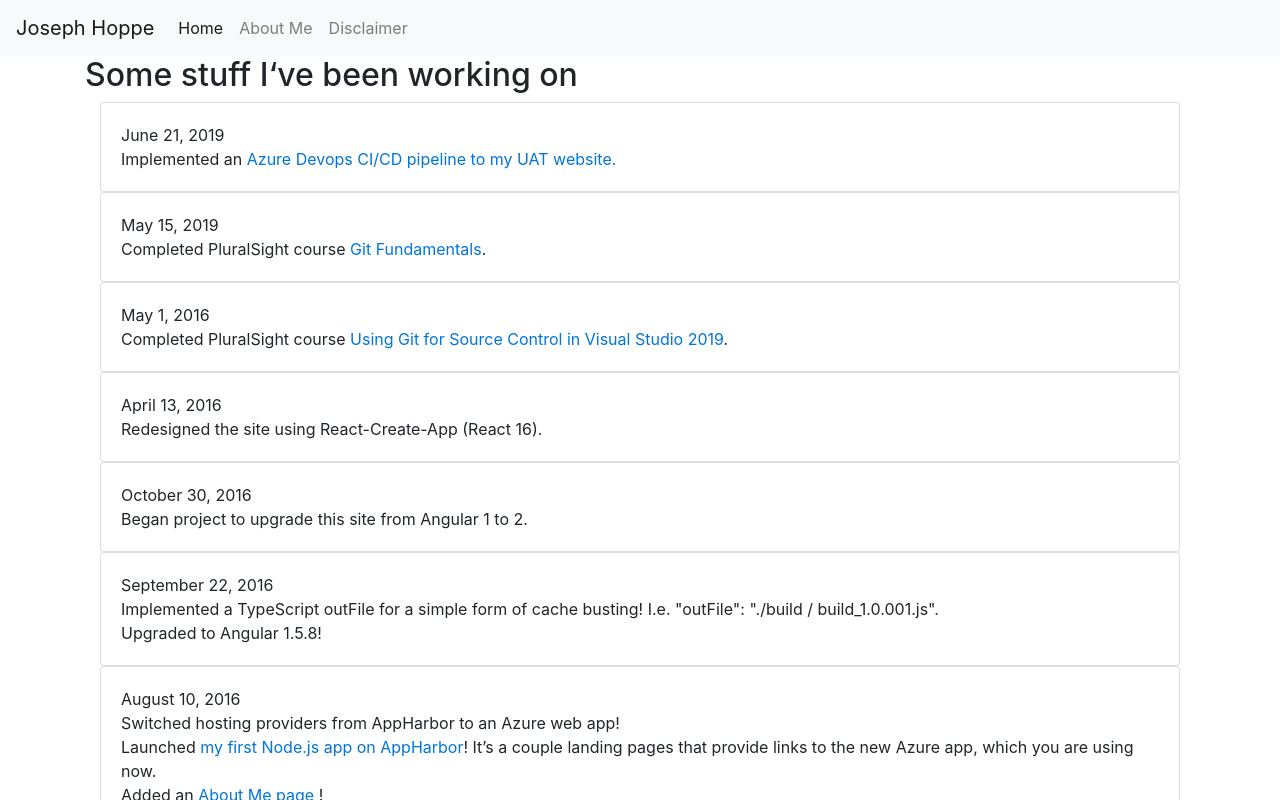
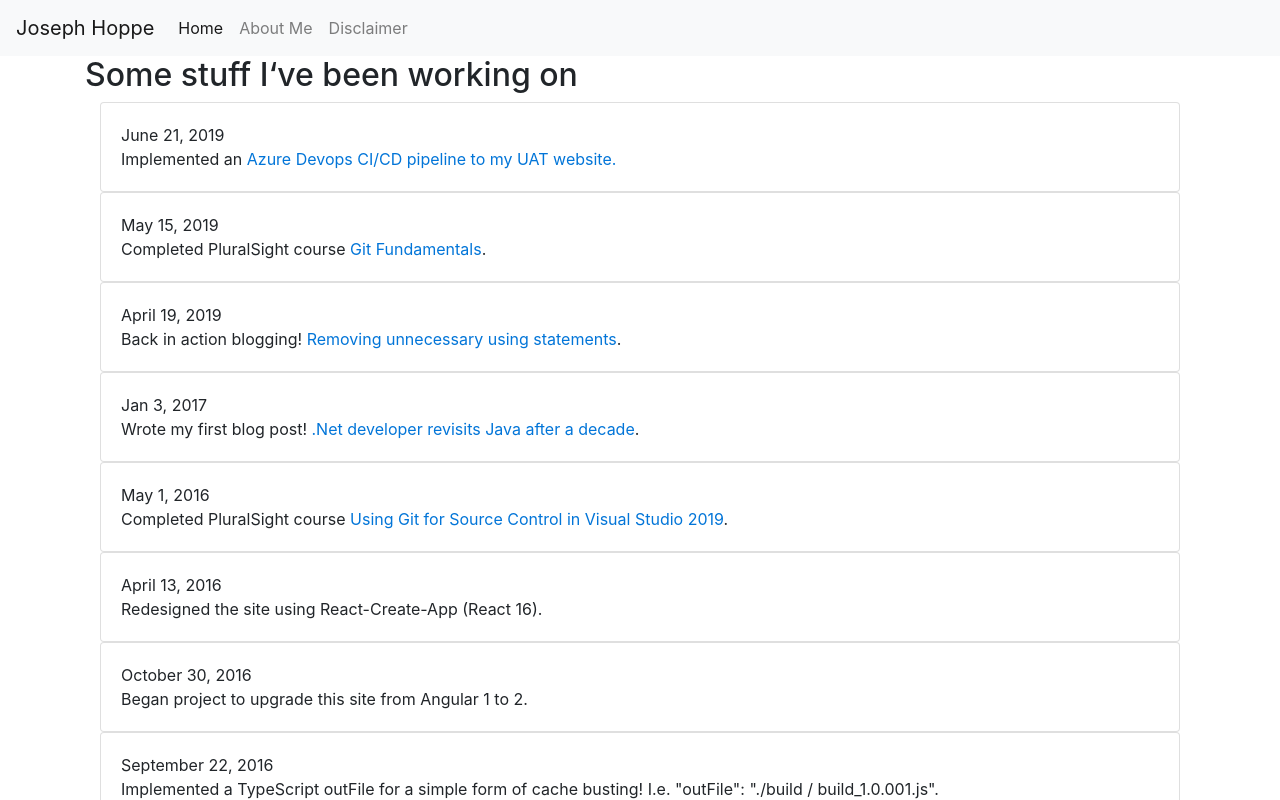
Before and after one commit to joehoppe/Personal-Site-2.0, a React (Create React App) app: page / in a window 1280 px wide. Shown: the top 800 px of the page. Built offline with nearby package versions, Linux system fonts and the light colour scheme.

Commit message:
Added cards about blogging

```diff
--- a/src/CardList/CardList.js
+++ b/src/CardList/CardList.js
@@ -16,6 +16,16 @@ class CardList extends React.Component {
         date: "May 15, 2019",
         text: `Completed PluralSight course
           <a href="https://app.pluralsight.com/library/courses/git-fundamentals/table-of-contents" target="_blank" title="Course Name">Git Fundamentals</a>.`
+      },
+      {
+        date: "April 19, 2019",
+        text: `Back in action blogging!
+          <a href="https://medium.com/@JosephHoppe/removing-unnecessary-using-statements-from-a-large-solution-is-a-quick-and-easy-way-to-improve-the-cb672702f0e6" target="_blank" title="Blog post title">Removing unnecessary using statements</a>.`
+      },
+      {
+        date: "Jan 3, 2017",
+        text: `Wrote my first blog post!
+          <a href="https://medium.com/@JosephHoppe/net-developer-revisits-java-after-a-decade-592e79547d34" target="_blank" title="My first blog post!">.Net developer revisits Java after a decade</a>.`
       },
       {
         date: "May 1, 2016",
```
